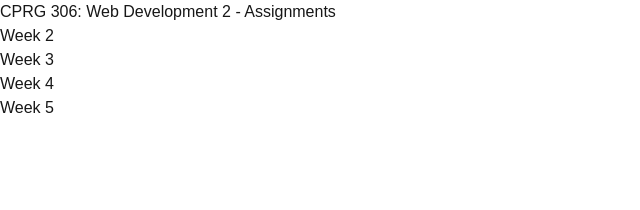
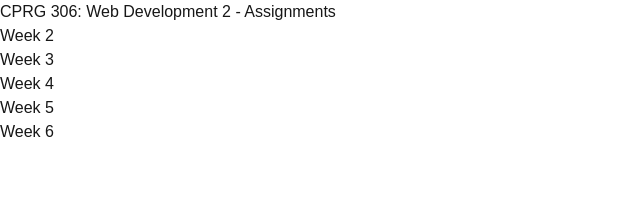
Before and after one commit to Exampleuser274/cprg306-assignments, a Next.js app: page / in a window 1280 px wide. Shown: the top 210 px of the page, without its empty margins (0-640 px from the left). Built offline with nearby package versions, Linux system fonts and the light colour scheme.

Commit message:
Week-6 page link

```diff
--- a/app/page.js
+++ b/app/page.js
@@ -18,6 +18,9 @@ export default function Home() {
     <li>
       <Link href="/week-5">Week 5</Link>
     </li>
+    <li>
+      <Link href="/week-6">Week 6</Link>
+    </li>
 </ul>
 
     </main>
```
